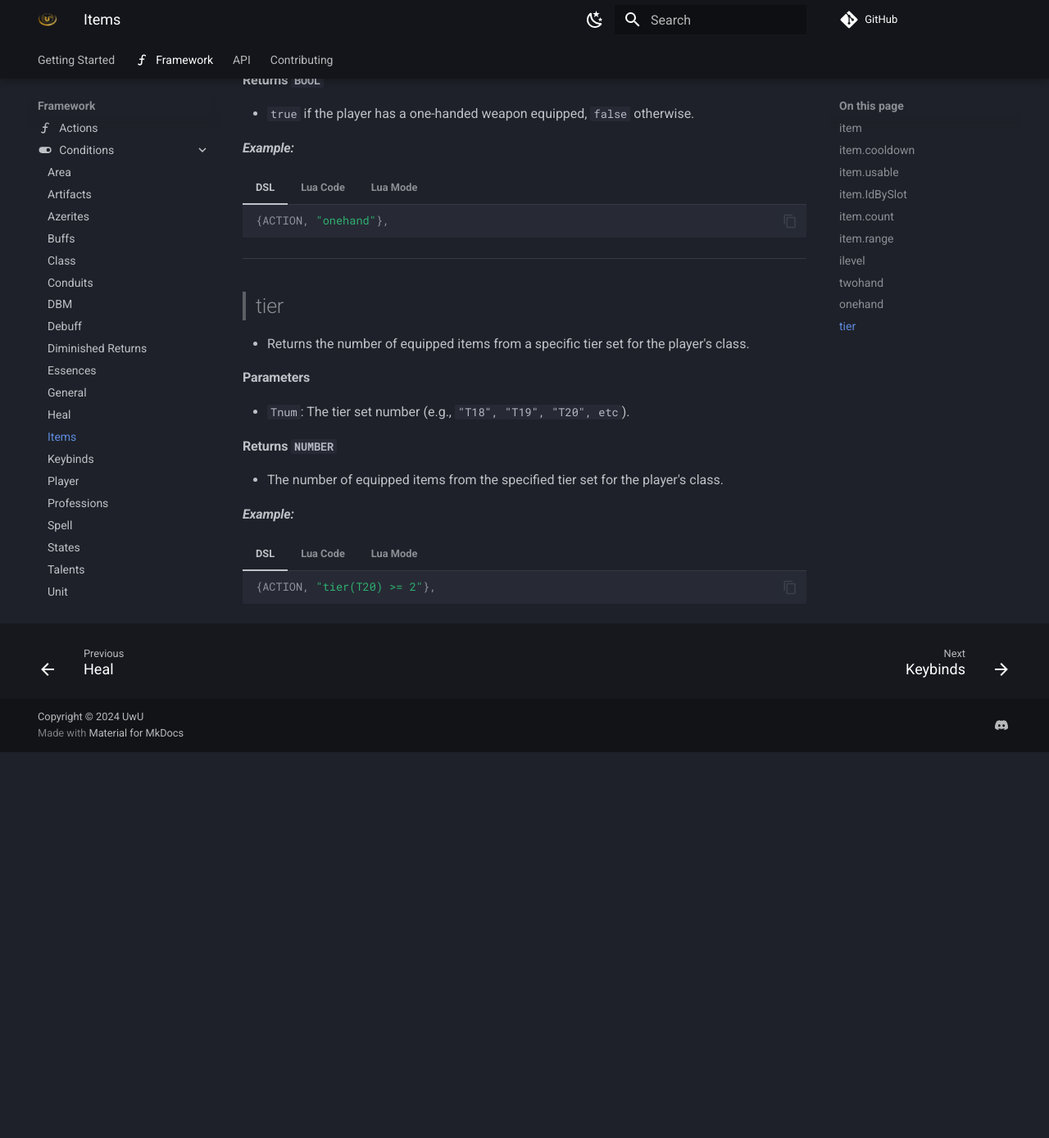
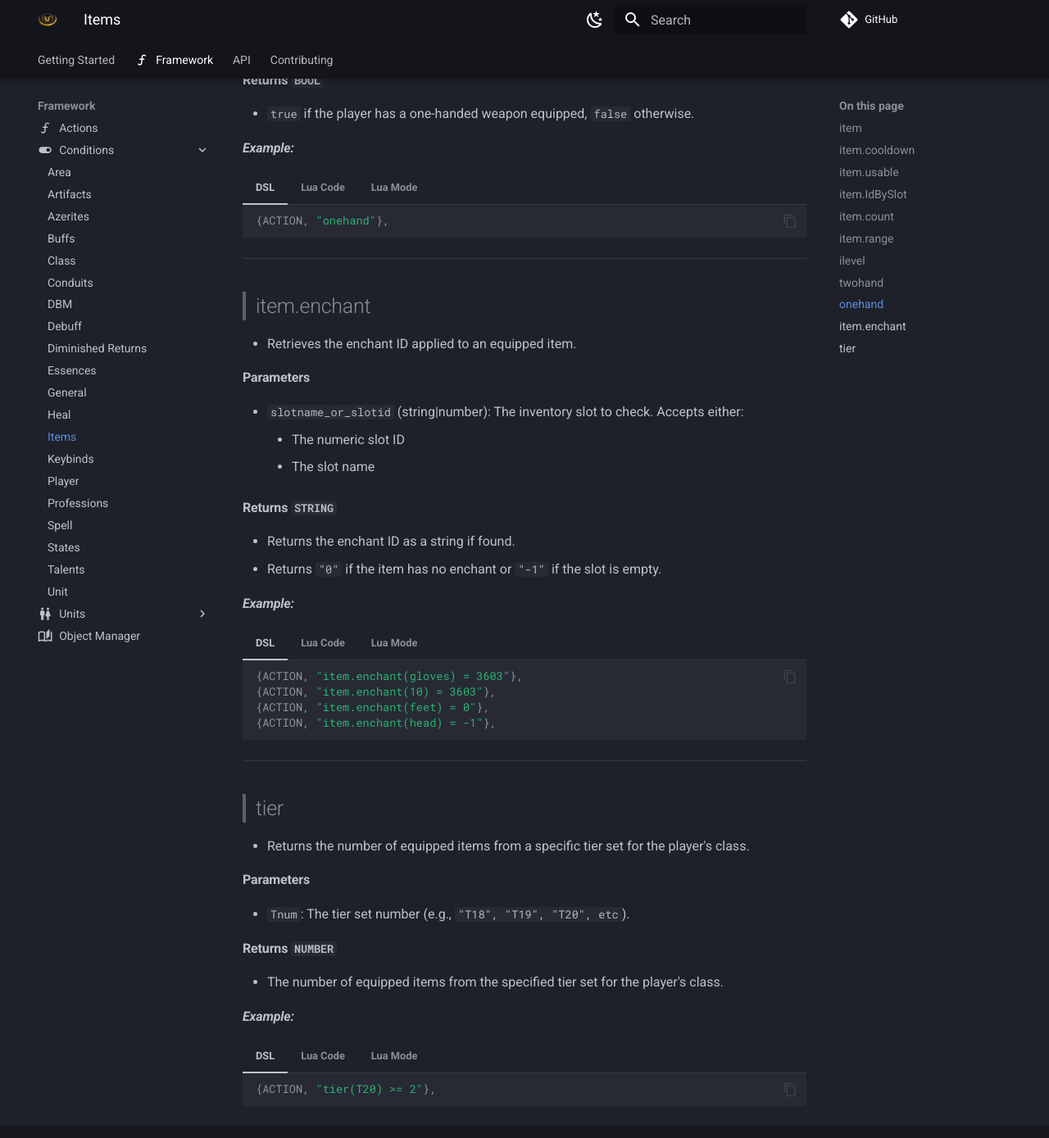
Before and after one commit to DimaSheiko/apep-docs, an MkDocs documentation site: the page built from docs/framework/conditions/items.md, in a window 1280 px wide and 1400 px high, scrolled down 4012 px. Shown: the top 1389 px of the window at 82% size. Built offline with MkDocs 1.6.1 and Material for MkDocs 9.7.7, drawn with Linux system fonts in a browser that asks for light colours; comment, search, counter and statistics services are not loaded; before the commit the page ends 4930 px from its top, so only the background shows below that.

Commit message:
Add documentation for new condition `item.enchant`,

````diff
--- a/docs/framework/conditions/items.md
+++ b/docs/framework/conditions/items.md
@@ -317,6 +317,52 @@
 
 ---
 
+> ## item.enchant
+
+-   Retrieves the enchant ID applied to an equipped item.
+
+#### Parameters
+
+-   `slotname_or_slotid` (string|number): The inventory slot to check. Accepts either:
+    -   The numeric slot ID
+    -   The slot name
+
+#### Returns `STRING`
+
+-   Returns the enchant ID as a string if found.
+-   Returns `"0"` if the item has no enchant or `"-1"` if the slot is empty.
+
+#### _Example:_
+
+=== "DSL"
+
+    ```lua
+    {ACTION, "item.enchant(gloves) = 3603"},
+    {ACTION, "item.enchant(10) = 3603"},
+    {ACTION, "item.enchant(feet) = 0"},
+    {ACTION, "item.enchant(head) = -1"},
+    ```
+
+=== "Lua Code"
+
+    ```lua
+    _A.DSL:Get("item.enchant")(_, "gloves")   --> "3603"
+    _A.DSL:Get("item.enchant")(_, 10)         --> "3603"
+    _A.DSL:Get("item.enchant")(_, "feet")     --> "0"
+    _A.DSL:Get("item.enchant")(_, "head")     --> "-1"
+    ```
+
+=== "Lua Mode"
+
+    ```lua
+    PLAYER:ItemEnchant("gloves")   --> "3603"
+    PLAYER:ItemEnchant(10)         --> "3603"
+    PLAYER:ItemEnchant("feet")     --> "0"
+    PLAYER:ItemEnchant("head")     --> "-1"
+    ```
+
+---
+
 > ## tier
 
 -   Returns the number of equipped items from a specific tier set for the player's class.
````
